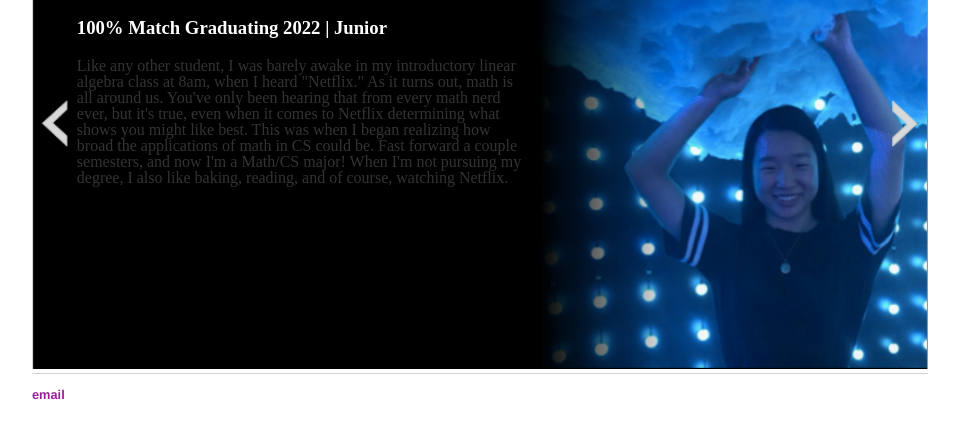
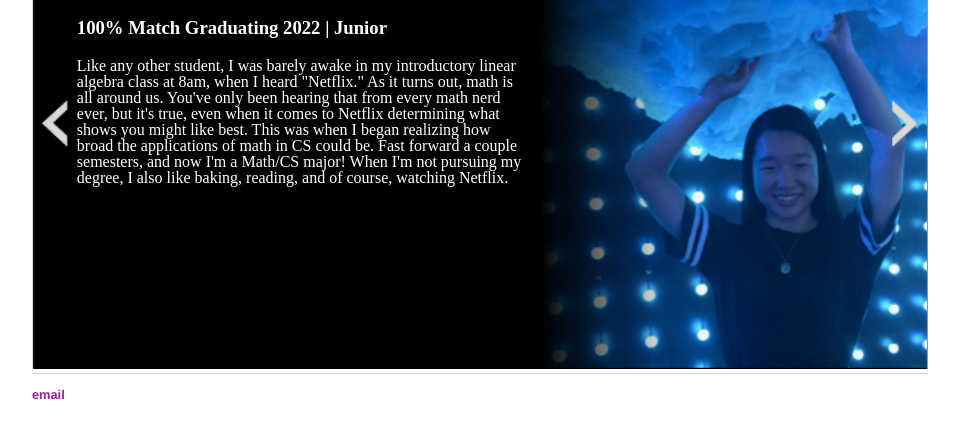
Before and after one commit to allenwu038/allenwu038.github.io, a plain HTML site: page index.html in a window 1280 px wide. Shown: the part 229-668 px from the top of the page, without its empty margins (160-1119 px from the left). Drawn offline with Linux system fonts and the light colour scheme.

Commit message:
made intro text color white

```diff
--- a/index.html
+++ b/index.html
@@ -19,7 +19,7 @@
 				<h1><strong>HMC</strong> Original</h1>
 				<h2>Allen Wu</h2>
 				<h3> <strong>100% Match</strong> Graduating 2022 | Junior</h3>
-				<p>Like any other student, I was barely awake in my introductory linear algebra class at 8am, when I heard "Netflix." As it turns out, math is all around us. You've only been hearing that from every math nerd ever, but it's true, even when it comes to Netflix determining what shows you might like best. This was when I began realizing how broad the applications of math in CS could be. Fast forward a couple semesters, and now I'm a Math/CS major! When I'm not pursuing my degree, I also like baking, reading, and of course, watching Netflix.</p>
+				<p style="color:white;">Like any other student, I was barely awake in my introductory linear algebra class at 8am, when I heard "Netflix." As it turns out, math is all around us. You've only been hearing that from every math nerd ever, but it's true, even when it comes to Netflix determining what shows you might like best. This was when I began realizing how broad the applications of math in CS could be. Fast forward a couple semesters, and now I'm a Math/CS major! When I'm not pursuing my degree, I also like baking, reading, and of course, watching Netflix.</p>
 			</div>
 		</div> <!-- /introduction -->
 		<footer>
```
